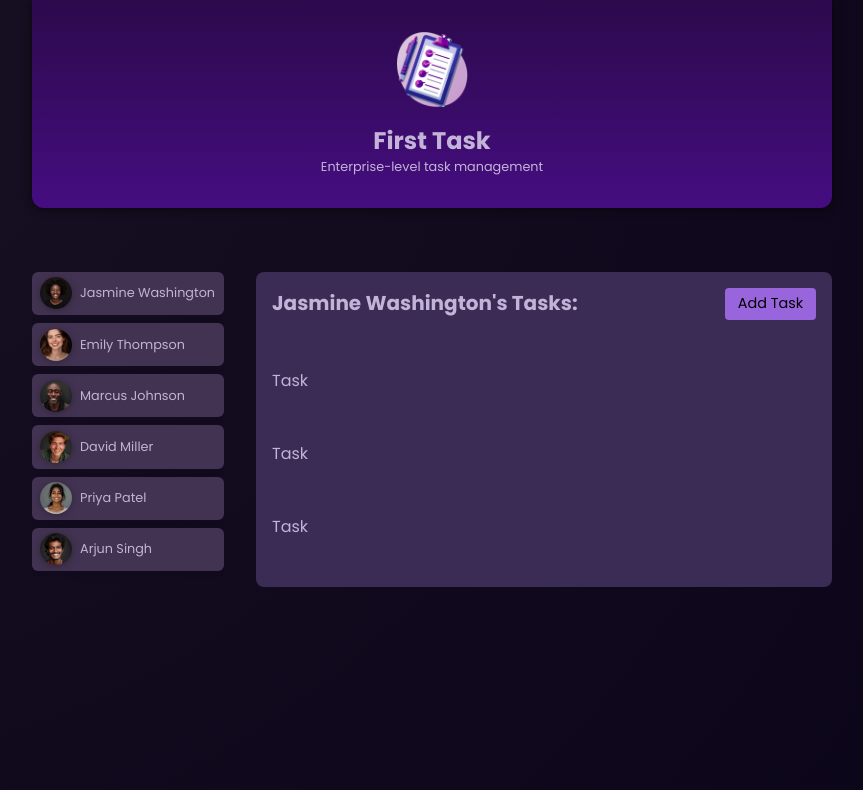
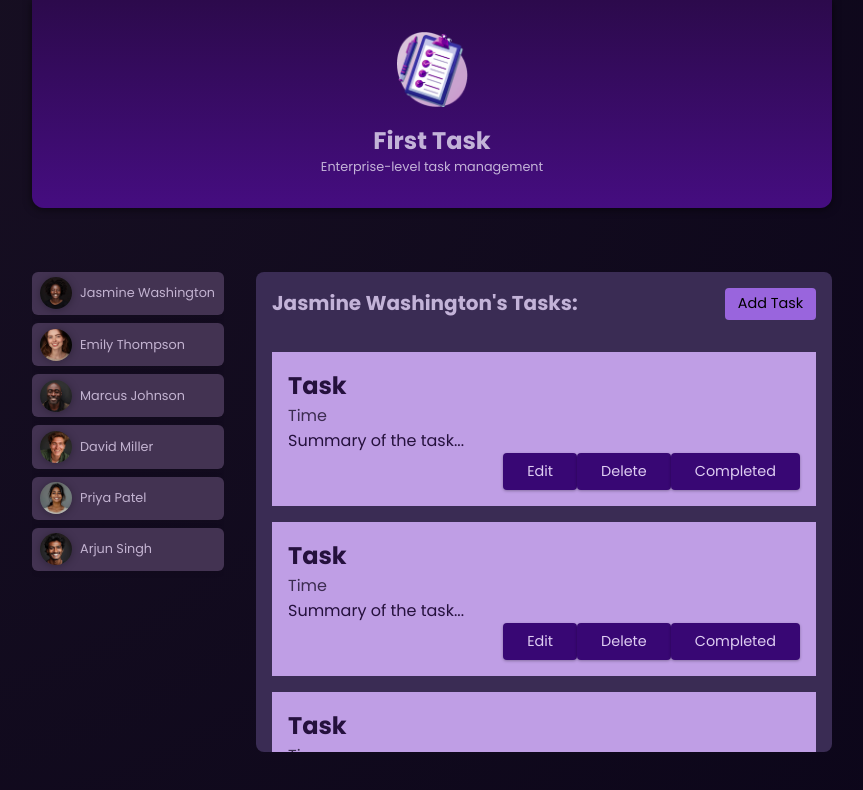
Before and after one commit to TROX25/Angular-app, an Angular app: page / in a window 1280 px wide. Both pictures are taken after a click on the button "Jasmine Washington". Shown: the top 790 px of the page, without its empty margins (208-1071 px from the left). Built offline with nearby package versions, Linux system fonts and the light colour scheme.

Commit message:
feat: enhance task component styling and structure with CSS updates

```diff
--- a/src/app/app.css
+++ b/src/app/app.css
@@ -14,6 +14,13 @@ main {
   display: flex;
   gap: 0.5rem;
   overflow: auto;
+  -ms-overflow-style: none;
+  scrollbar-width: none;
+}
+
+#users::-webkit-scrollbar {
+  width: 0;
+  height: 0;
 }
 
 #fallback {
--- a/src/app/tasks/task/task.css
+++ b/src/app/tasks/task/task.css
@@ -0,0 +1,37 @@
+article {
+  padding: 1rem;
+  color: #25113d;
+  background-color: #bf9ee5;
+}
+
+h2 {
+  margin: 0;
+}
+
+time {
+  color: #3c2c50;
+}
+
+.actions {
+  text-align: right;
+  margin: 0;
+}
+
+.actions button {
+  font: inherit;
+  font-size: 0.9rem;
+  cursor: pointer;
+  background-color: #380774;
+  color: #decdf2;
+  border-radius: 4px;
+  padding: 0.5rem 1.5rem;
+  border: none;
+  box-shadow: 0 1px 3px rgba(0, 0, 0, 0.3);
+  transition: all 0.3s ease;
+}
+
+.actions button:hover,
+.actions button:active {
+  background-color: #4a0774;
+  box-shadow: 0 1px 6px rgba(0, 0, 0, 0.3);
+}
--- a/src/app/tasks/task/task.html
+++ b/src/app/tasks/task/task.html
@@ -1 +1,9 @@
-<p>Task</p>
+<article>
+<h2>Task</h2>
+<time>Time</time>
+<summary>Summary of the task...</summary>
+<p class="actions">
+    <button>Edit</button>
+    <button>Delete</button>
+    <button>Completed</button>
+</article>
--- a/src/app/tasks/tasks.css
+++ b/src/app/tasks/tasks.css
@@ -3,7 +3,14 @@
   border-radius: 8px;
   max-height: 60vh;
   overflow: auto;
+  -ms-overflow-style: none;
+  scrollbar-width: none;
   background-color: #3a2c54;
+}
+
+#tasks::-webkit-scrollbar {
+  width: 0;
+  height: 0;
 }
 
 header {
@@ -50,6 +57,13 @@ ul {
   gap: 1rem;
   max-height: 50vh;
   overflow: auto;
+  -ms-overflow-style: none;
+  scrollbar-width: none;
+}
+
+ul::-webkit-scrollbar {
+  width: 0;
+  height: 0;
 }
 
 @media (min-width: 768px) {
```
